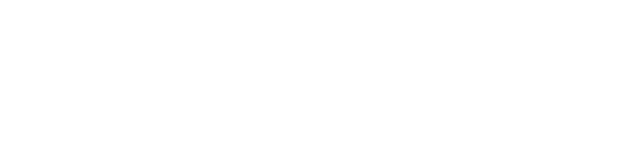
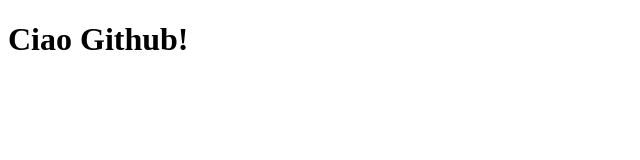
Before and after one commit to emanuelesguerzo/git-test, a plain HTML site: page index.html in a window 1280 px wide. Shown: the whole page, without its empty margins (0-640 px from the left). Drawn offline with Linux system fonts and the light colour scheme.

Commit message:
feat: Ciao Git!

```diff
--- a/index.html
+++ b/index.html
@@ -6,6 +6,7 @@
     <title>Document</title>
 </head>
 <body>
+    <h1>Ciao Github!</h1>
 
 </body>
 </html>
```
